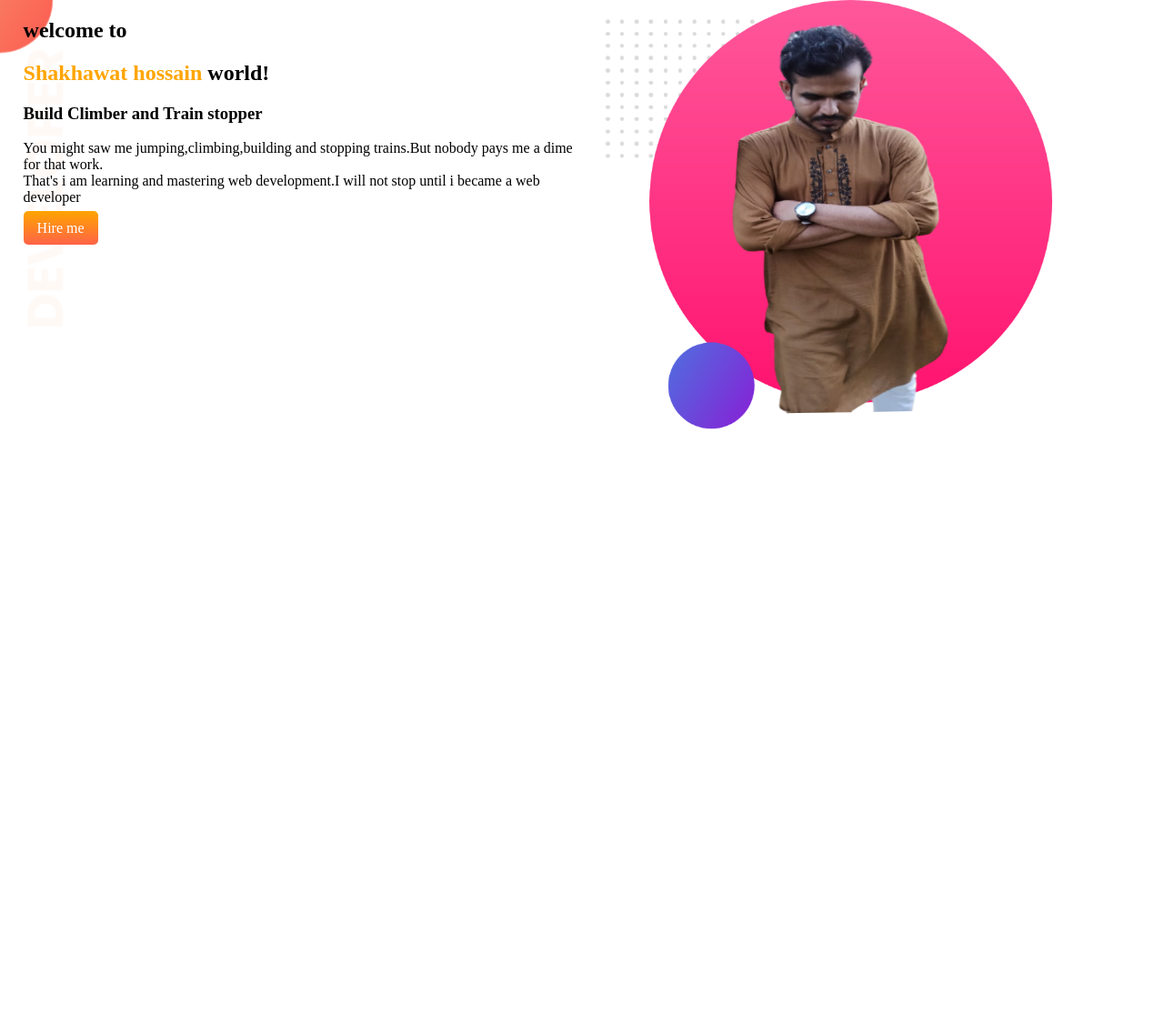
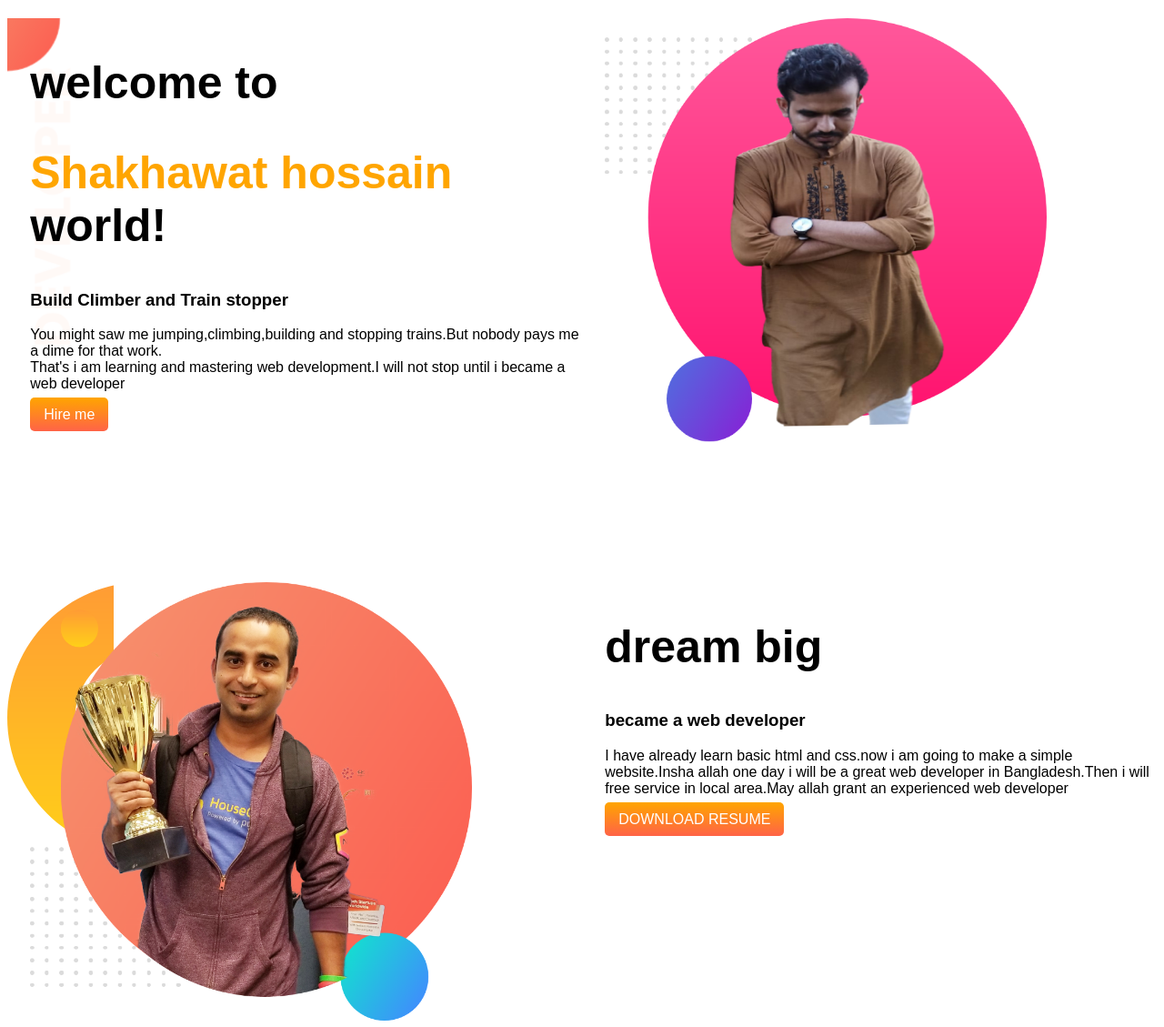
Before and after one commit to shakhawat8738/developer-portfolio, a plain HTML site: page index.html in a window 1280 px wide. Shown: the whole page at 91% size. Before the commit the page ends 800 px from the top, so only its background shows below. Drawn offline with Linux system fonts and the light colour scheme.

Commit message:
lll added

```diff
--- a/index.html
+++ b/index.html
@@ -25,6 +25,21 @@
 
         </div>
 </section>
+<section class="dream-big">
+    <div class="half">
+        <img src="images/jhankar.png">
+    </div>
+    <div class="half">
+        <h1>dream big</h1>
+        <h3>became a web developer</h3>
+        <p>I have already learn basic html and css.now i am going to make a simple website.Insha allah one day i will be
+            a great web developer in Bangladesh.Then i will free service in local area.May allah grant an experienced
+            web developer</p>
+        <a class="something" blank="target" href="">DOWNLOAD RESUME</a>
+
+    </div>
+</section>
+
 </body>
 
 </html>
--- a/style.css
+++ b/style.css
@@ -1,7 +1,13 @@
-body {font-family:'Times New Roman', Times, serif;
-   margin:0px; }
+body {font-family:'poppins', sans-serif;
+}
+h1{font-size: 50px;}
+
+
+
+
+
   h1 .orange-color{color:orange;}
-  section{display: flex;}
+  section{display: flex;margin-bottom: 150px;}
   .half {width: 50%;
 padding-left:2%;}
 .half img{width:80%;}
@@ -15,4 +21,6 @@ font-weight: 700px;
 border-radius:5px;
 padding: 10px 15px;}
 .top-banner{background-image: url(images/top-banner.png);
+background-repeat: no-repeat; margin-top: 20px;}
+.dream-big{background-image: url(images/dream-bg.png);
 background-repeat: no-repeat;}
```
Also changed, not shown: 1 other file.
